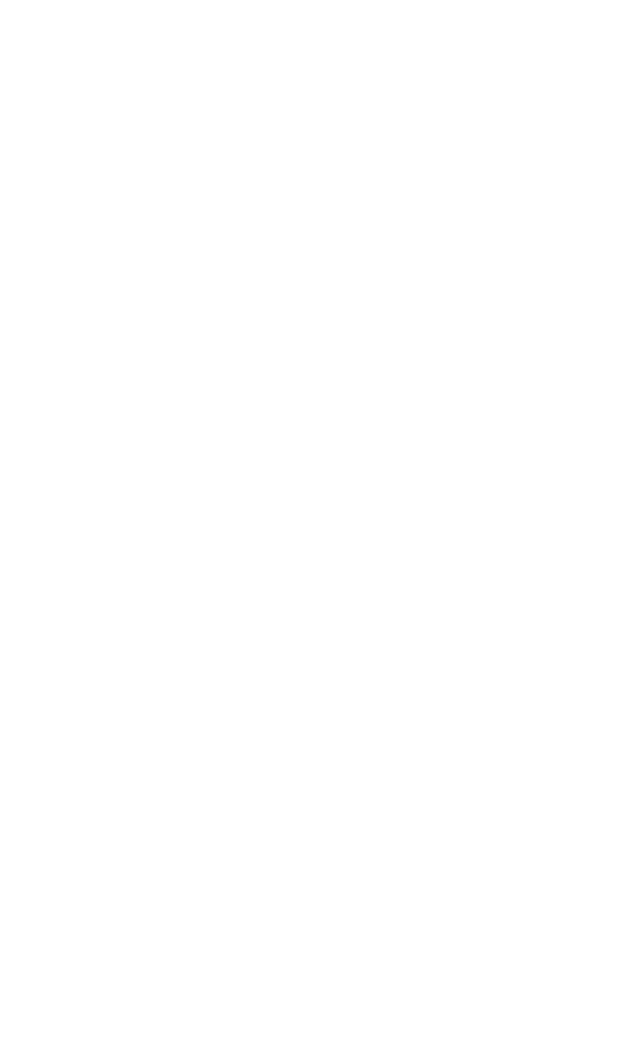
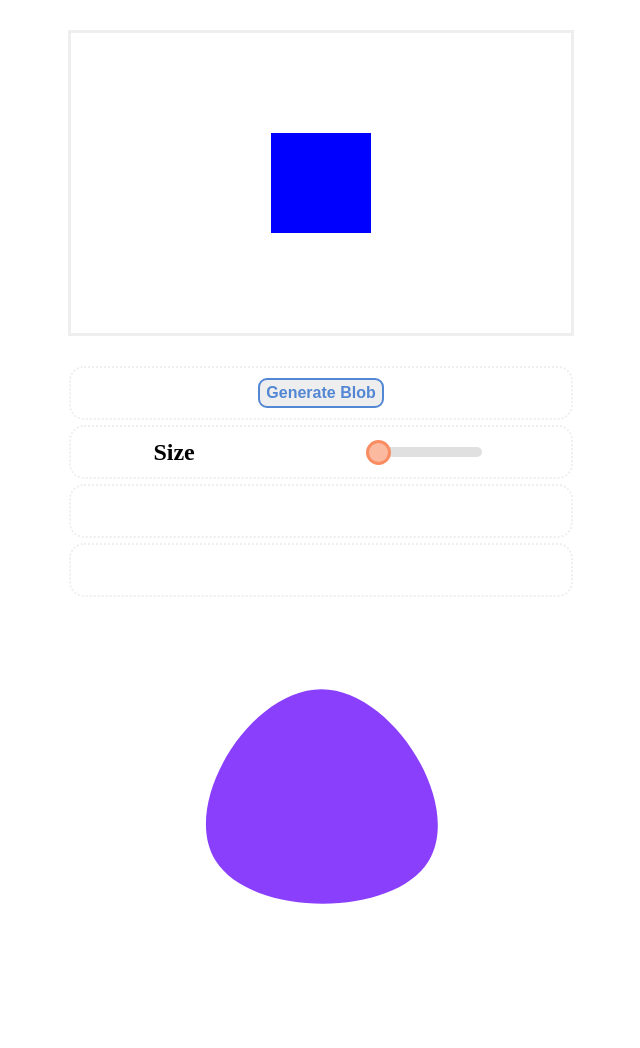
Before and after one commit to mint-made/blob-generator, a plain HTML site: page index.html in a window 1280 px wide. Shown: the whole page, without its empty margins (319-959 px from the left). Before the commit the page ends 800 px from the top, so only its background shows below. Drawn offline with Linux system fonts and the light colour scheme.

Commit message:
layout structure built

```diff
--- a/index.html
+++ b/index.html
@@ -3,10 +3,55 @@
   <head>
     <meta charset="UTF-8" />
     <meta name="viewport" content="width=device-width, initial-scale=1.0" />
-    <link rel="stylesheet" href="css/style.css" />
+    <link rel="stylesheet" type="text/css" href="src/css/style.css" />
+    <link rel="icon" type="image/svg+xml" href="./src/assets/favicon.svg" />
+    <link rel="alternate icon" href="./src/assets/favicon.ico" />
     <title>SVG Blob Generator</title>
   </head>
   <body>
-    <script src="js/app.js"></script>
+    <div id="blob-canvas">
+      <svg width="500" height="300">
+        <rect
+          id="rectangle"
+          x="200"
+          y="100"
+          width="100"
+          height="100"
+          fill="blue"
+        />
+      </svg>
+    </div>
+    <div class="container">
+      <div class="flex-center">
+        <button class="btn btn-x" onclick="svgBlob.generate()">
+          Generate Blob
+        </button>
+      </div>
+    </div>
+    <div class="container flex-space-around">
+      <div class="flex-center"><h2>Size</h2></div>
+      <div class="flex-center">
+        <input
+          type="range"
+          min="3"
+          max="7"
+          value="3"
+          class="slider slider-start"
+          id="blob-size"
+        />
+      </div>
+    </div>
+    <div class="container"></div>
+    <div class="container">
+      <svg viewBox="0 0 200 200" xmlns="http://www.w3.org/2000/svg">
+        <path
+          id="blob-z"
+          fill="#8A3FFC"
+          d="M43,26.5C28.9,49.3,-27.9,49.1,-42.2,26.2C-56.5,3.3,-28.2,-42.4,0.2,-42.3C28.6,-42.2,57.1,3.6,43,26.5Z"
+          transform="translate(100 100)"
+        />
+      </svg>
+    </div>
+    <script src="src/js/app.js"></script>
   </body>
 </html>
--- /dev/null
+++ b/src/css/style.css
@@ -0,0 +1,109 @@
+#blob-canvas {
+  width: 500px;
+  height: 300px;
+  margin: 30px auto;
+  border: 3px solid #eeeeee;
+}
+.container {
+  margin: auto;
+  margin-bottom: 5px;
+  width: 500px;
+  height: 50px;
+  border: 2px dotted #eeeeee;
+  border-radius: 15px;
+}
+.flex-center {
+  display: flex;
+  justify-content: center;
+  align-items: center;
+  height: 100%;
+}
+.flex-space-around {
+  display: flex;
+  justify-content: space-around;
+}
+
+/* Single Sliders */
+.slider {
+  -webkit-appearance: none;
+  width: 95%;
+  height: 10px;
+  background: #e0e0e0;
+  outline: none;
+  -webkit-transition: 0.2s;
+  transition: opacity 0.2s;
+  border-radius: 5px;
+  margin: 5px 5%;
+}
+.slider:hover {
+  opacity: 1;
+}
+.slider:focus {
+  outline: none;
+}
+.slider:active {
+  outline: none;
+}
+.slider::-moz-range-thumb {
+  width: 25px;
+  height: 25px;
+  cursor: pointer;
+  border-radius: 18px;
+  transition: width 0.2s, height 0.2s;
+  width: 20px;
+  height: 20px;
+}
+.slider::-webkit-slider-thumb {
+  width: 25px;
+  height: 25px;
+  cursor: pointer;
+  border-radius: 18px;
+  transition: width 0.2s, height 0.2s;
+  -webkit-appearance: none;
+}
+.slider::-ms-track {
+  width: 25px;
+  height: 25px;
+  cursor: pointer;
+  border-radius: 18px;
+  transition: width 0.2s, height 0.2s;
+}
+.slider-start::-webkit-slider-thumb {
+  background: #fbbaa0;
+  border: 3px #f98c61 solid;
+}
+.slider-start::-moz-range-thumb {
+  background: #fbbaa0;
+  border: 3px #f98c61 solid;
+}
+.slider-start::-ms-track {
+  background: #fbbaa0;
+  border: 3px #f98c61 solid;
+}
+
+/*buttons*/
+.btn {
+  display: inline-block;
+  font-weight: 700;
+  text-align: center;
+  vertical-align: middle;
+  -webkit-user-select: none;
+  -moz-user-select: none;
+  user-select: none;
+  border: 2px solid black;
+  font-size: 1rem;
+  line-height: 1.5;
+  border-radius: 9px;
+  cursor: pointer;
+  transition: color 0.15s ease-in-out, background-color 0.15s ease-in-out,
+    border-color 0.15s ease-in-out, box-shadow 0.15s ease-in-out;
+}
+.btn-x {
+  background-color: #eee;
+  border-color: rgb(83, 135, 212);
+  color: rgb(83, 135, 212);
+}
+.btn-x:hover {
+  background-color: rgb(83, 135, 212);
+  color: #eee;
+}
--- /dev/null
+++ b/src/js/app.js
@@ -0,0 +1,16 @@
+const svgBlob = {
+  generated: [],
+  userInput: {
+    size: 0,
+  },
+  Blob: function (id) {
+    this.id = id;
+  },
+  Square: function (id) {},
+  generate() {
+    this.userInput.size = document.querySelector('#blob-size').value;
+    const rectangle = document.querySelector('#rectangle');
+    console.log(rectangle);
+    rectangle.setAttribute('width', this.userInput.size * 10);
+  },
+};
```
Also changed, not shown: css/style.css (deleted), js/app.js (deleted), src/assets/favicon.ico (added), src/assets/favicon.svg (added).
